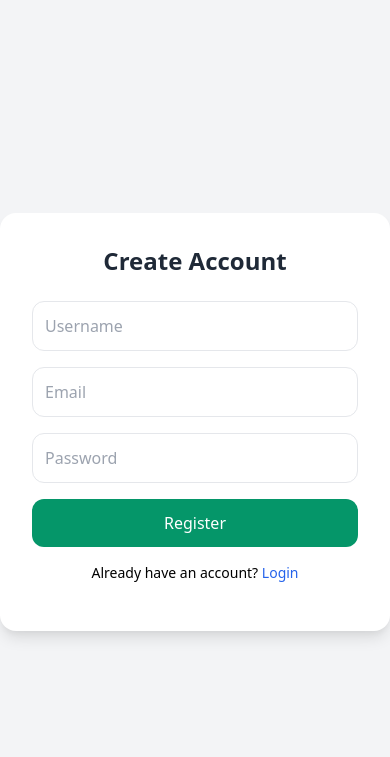
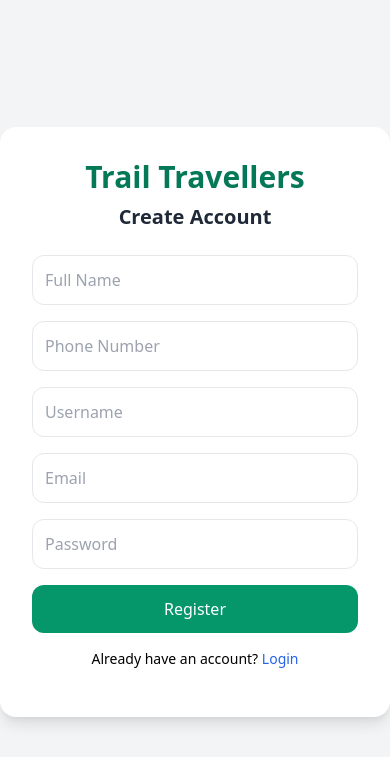
Before and after one commit to MwitiWesa-coke/Trail_Travellers, a Django app: template accounts/templates/accounts/register.html in a window 390 px wide. Shown: the top 757 px of the page. Run offline with Django 5.2, Linux system fonts and the light colour scheme; the template is opened without the code that fills it, so the values that code supplies are empty.

Commit message:
Modified register.html to pick full name and phone number while registering a user

```diff
--- a/accounts/templates/accounts/register.html
+++ b/accounts/templates/accounts/register.html
@@ -3,20 +3,26 @@
 <head>
   <meta charset="UTF-8">
   <meta name="viewport" content="width=device-width, initial-scale=1.0">
-  <title>Register</title>
+  <title>Register - Trail Travellers</title>
   <link href="https://cdn.jsdelivr.net/npm/tailwindcss@2.2.19/dist/tailwind.min.css" rel="stylesheet">
 </head>
 <body class="bg-gray-100 flex items-center justify-center h-screen">
   <div class="w-full max-w-md bg-white p-8 rounded-2xl shadow-lg">
-    <h2 class="text-2xl font-bold mb-6 text-center text-gray-800">Create Account</h2>
+    <h1 class="text-3xl font-extrabold mb-2 text-center text-green-700">Trail Travellers</h1>
+    <h2 class="text-xl font-bold mb-6 text-center text-gray-800">Create Account</h2>
+
     <form id="registerForm" class="space-y-4">
+      <input type="text" id="full_name" placeholder="Full Name" class="w-full p-3 border rounded-xl" required>
+      <input type="text" id="phone" placeholder="Phone Number" class="w-full p-3 border rounded-xl" required>
       <input type="text" id="username" placeholder="Username" class="w-full p-3 border rounded-xl" required>
       <input type="email" id="email" placeholder="Email" class="w-full p-3 border rounded-xl" required>
       <input type="password" id="password" placeholder="Password" class="w-full p-3 border rounded-xl" required>
+
       <button type="submit" class="w-full bg-green-600 text-white py-3 rounded-xl hover:bg-green-700">
         Register
       </button>
     </form>
+
     <p class="mt-4 text-center text-sm">
       Already have an account?
       <a href="/api/accounts/login-page/" class="text-blue-600">Login</a>
@@ -27,6 +33,8 @@
   <script>
     document.getElementById("registerForm").addEventListener("submit", async function(e) {
       e.preventDefault();
+      const full_name = document.getElementById("full_name").value;
+      const phone = document.getElementById("phone").value;
       const username = document.getElementById("username").value;
       const email = document.getElementById("email").value;
       const password = document.getElementById("password").value;
@@ -34,7 +42,7 @@
       const response = await fetch("/api/accounts/register/", {
         method: "POST",
         headers: { "Content-Type": "application/json" },
-        body: JSON.stringify({ username, email, password })
+        body: JSON.stringify({ full_name, phone, username, email, password })
       });
 
       const data = await response.json();
--- a/accounts/urls.py
+++ b/accounts/urls.py
@@ -4,6 +4,9 @@ from . import views
 urlpatterns = [
     path("login-page/", views.login_page, name="login_page"),
     path("register-page/", views.register_page, name="register_page"),
+
+    path("register/", views.register_view, name="register"),
+
     path("login/", views.login_view, name="login"),
     path("profile/", views.profile_view, name="profile"),
     path("drivers/", views.driver_list, name="drivel-list"),
```
Also changed, not shown: accounts/serializers.py (+13 -4 lines), accounts/views.py (+12 -1 lines).
